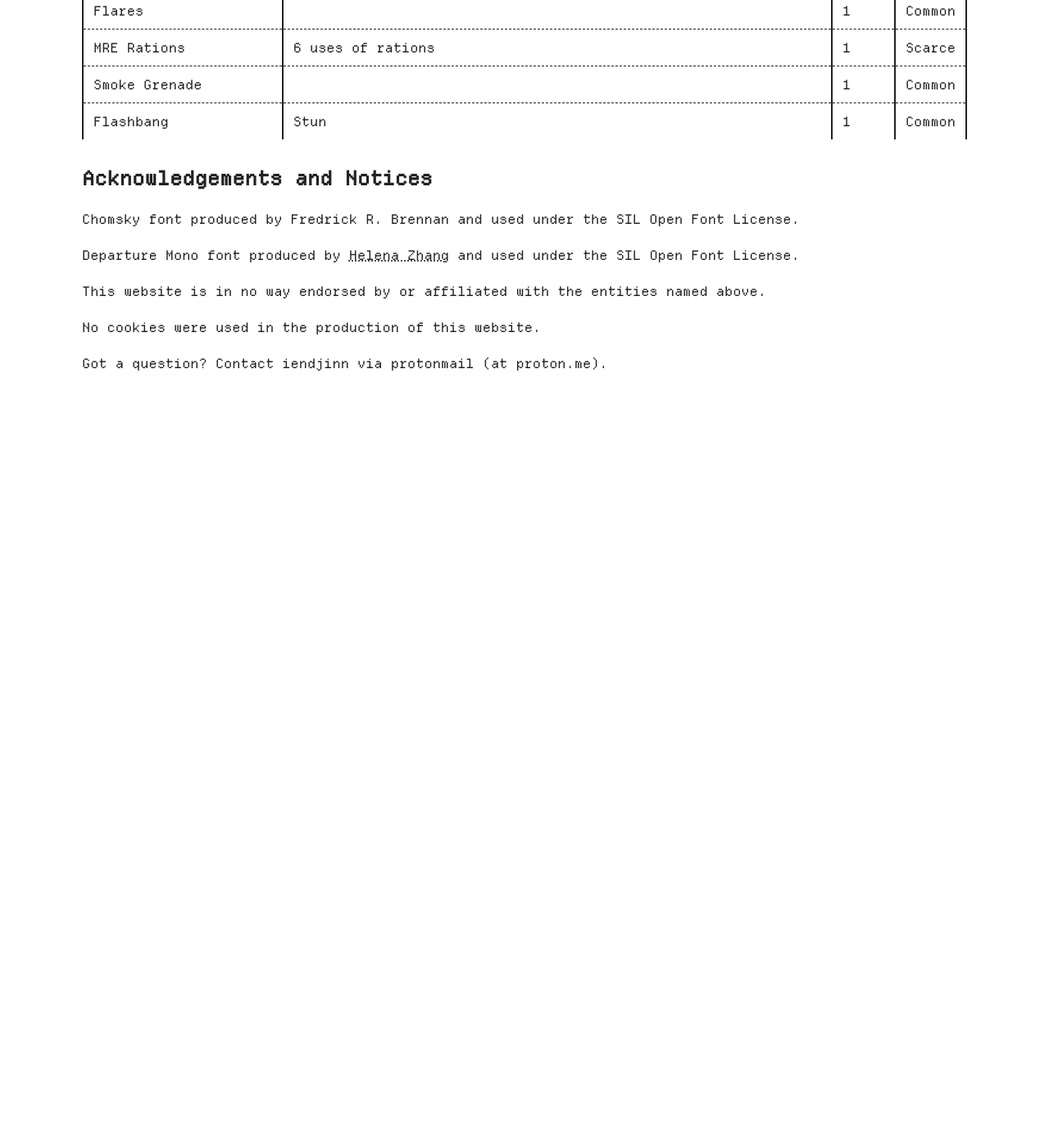
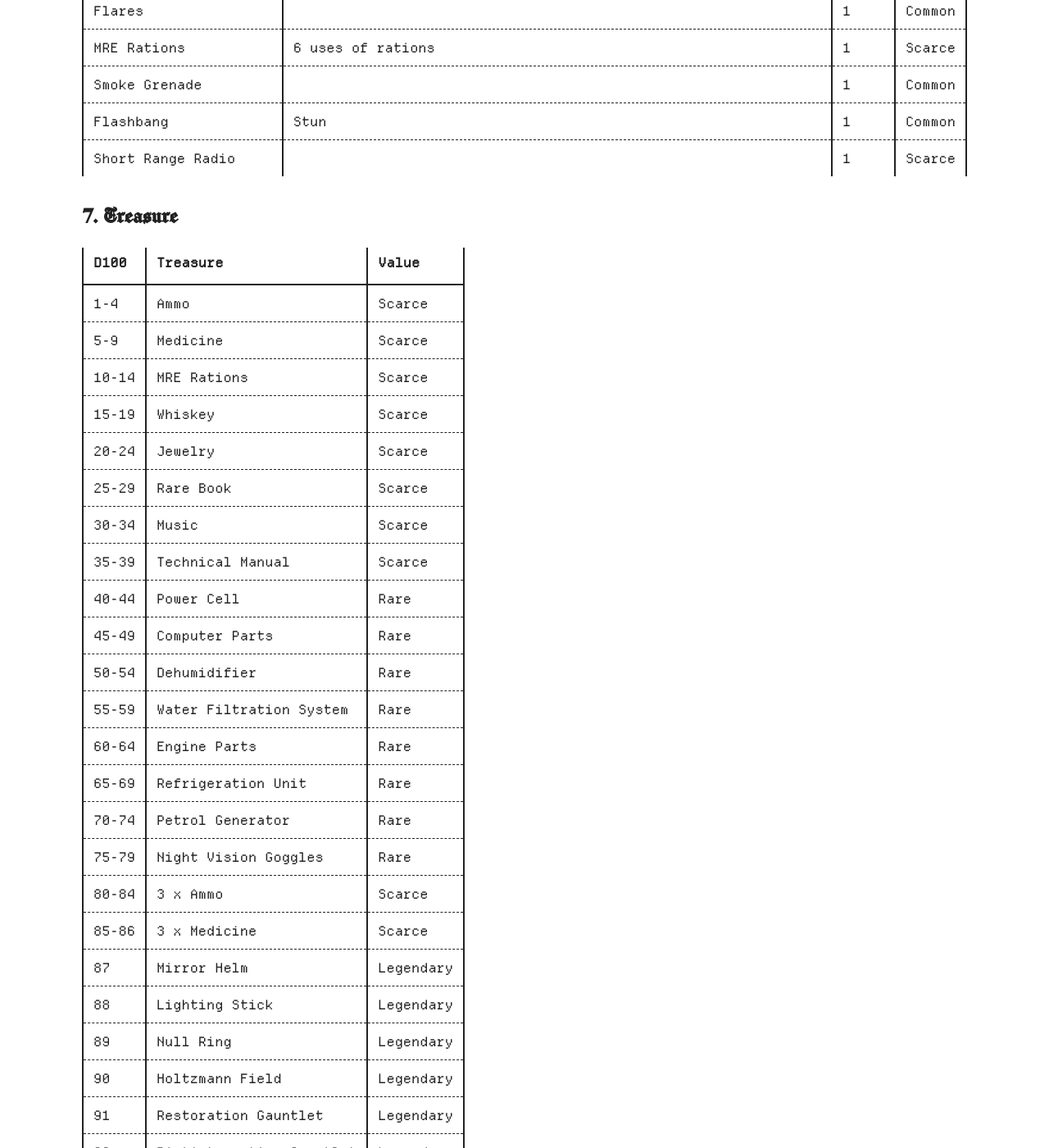
Before and after one commit to iendjinn/iendjinn, a Jekyll site: the page built from systems/dominion-of-the-sword/index.markdown, in a window 1280 px wide and 1400 px high, scrolled down 11842 px. Shown: the whole window at 82% size. Built offline with Jekyll 4.4.1, drawn with Linux system fonts in a browser that asks for light colours; before the commit the page ends 12327 px from its top, so only the background shows below that; some of the changed text lies outside the part shown.

```diff
--- a/systems/dominion-of-the-sword/index.markdown
+++ b/systems/dominion-of-the-sword/index.markdown
@@ -371,3 +371,41 @@
 | MRE Rations                   | 6 uses of rations                                                                                         | 1     | Scarce |
 | Smoke Grenade                 |                                                                                                           | 1     | Common |
 | Flashbang                     | Stun                                                                                                      | 1     | Common |
+| Short Range Radio             |                                                                                                           | 1     | Scarce |
+
+## 7. Treasure
+
+| D100  | Treasure                 | Value     |
+| ----- | ------------------------ | --------- |
+| 1-4   | Ammo                     | Scarce    |
+| 5-9   | Medicine                 | Scarce    |
+| 10-14 | MRE Rations              | Scarce    |
+| 15-19 | Whiskey                  | Scarce    |
+| 20-24 | Jewelry                  | Scarce    |
+| 25-29 | Rare Book                | Scarce    |
+| 30-34 | Music                    | Scarce    |
+| 35-39 | Technical Manual         | Scarce    |
+| 40-44 | Power Cell               | Rare      |
+| 45-49 | Computer Parts           | Rare      |
+| 50-54 | Dehumidifier             | Rare      |
+| 55-59 | Water Filtration System  | Rare      |
+| 60-64 | Engine Parts             | Rare      |
+| 65-69 | Refrigeration Unit       | Rare      |
+| 70-74 | Petrol Generator         | Rare      |
+| 75-79 | Night Vision Goggles     | Rare      |
+| 80-84 | 3 x Ammo                 | Scarce    |
+| 85-86 | 3 x Medicine             | Scarce    |
+| 87    | Mirror Helm              | Legendary |
+| 88    | Lighting Stick           | Legendary |
+| 89    | Null Ring                | Legendary |
+| 90    | Holtzmann Field          | Legendary |
+| 91    | Restoration Gauntlet     | Legendary |
+| 92    | Distintegration Gauntlet | Legendary |
+| 93    | Rust Ray                 | Legendary |
+| 94    | Acceleration Amulet      | Legendary |
+| 95    | Sun Eater                | Legendary |
+| 96    | Boost Shoes              | Legendary |
+| 97    | Adamantine Cuirass       | Legendary |
+| 98    | Laser Rifle              | Legendary |
+| 99    | Power Armour             | Legendary |
+| 100   | Satellite Uplink Codes   | Legendary |
```
Also changed, not shown: other parts of systems/dominion-of-the-sword/index.markdown (+1 -1 lines), systems/dominion-of-the-sword/character-sheet.css (added, +164 -0 lines), systems/dominion-of-the-sword/character-sheet.html (added, +105 -0 lines).
